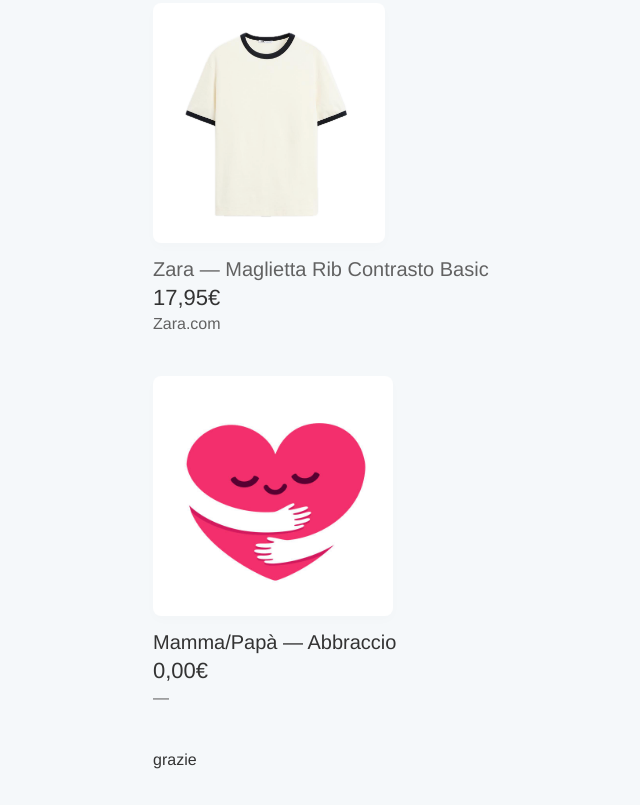
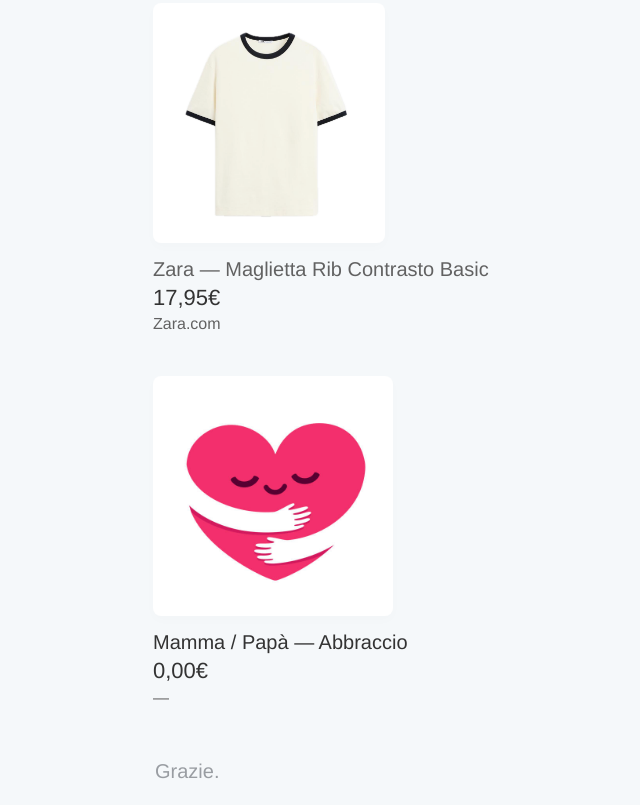
Before and after one commit to capoxxv/lista, a plain HTML site: page index.html in a window 1280 px wide. Shown: the part 1666-2471 px from the top of the page, without its empty margins (257-897 px from the left). Drawn offline with Linux system fonts and the light colour scheme.

Commit message:
Add files via upload

```diff
--- a/index.html
+++ b/index.html
@@ -90,7 +90,7 @@
         <div class="img-container">
             <img src="brc.jpg">
         </div>
-        <p class="name">Mamma/Papà — Abbraccio</p>
+        <p class="name">Mamma / Papà — Abbraccio</p>
         <p class="price">0,00€</p>
         <p>
             <a target="_blank">
@@ -100,7 +100,7 @@
     </section>
   </main>
   <footer>
-    <p>grazie</p>
+    <h2>Grazie.</h2>
   </footer>
 </body>
 </html>
```
